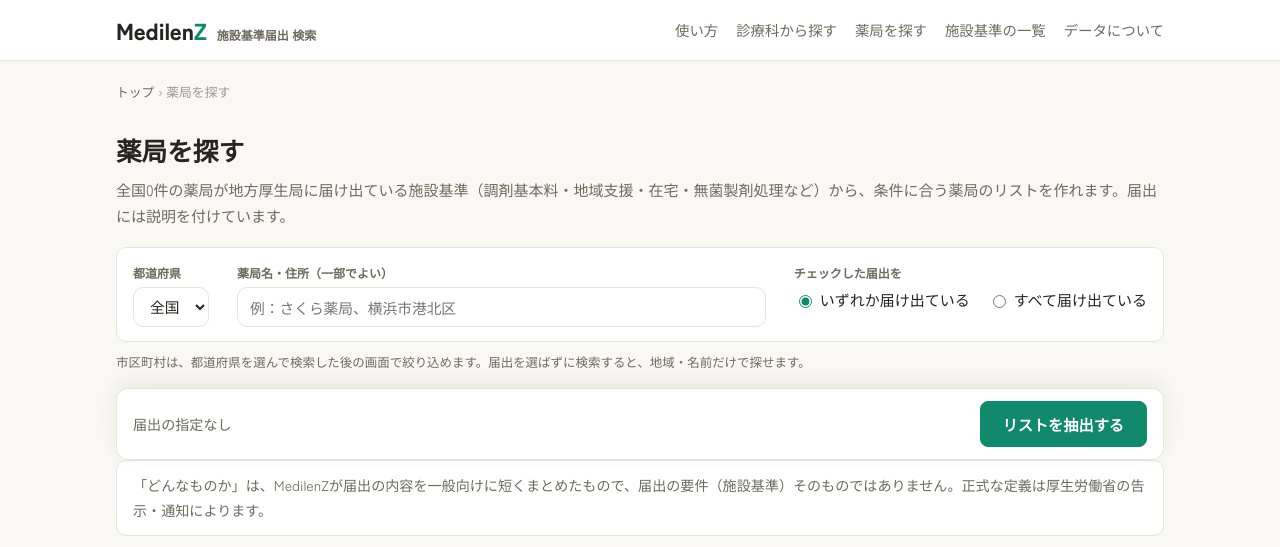
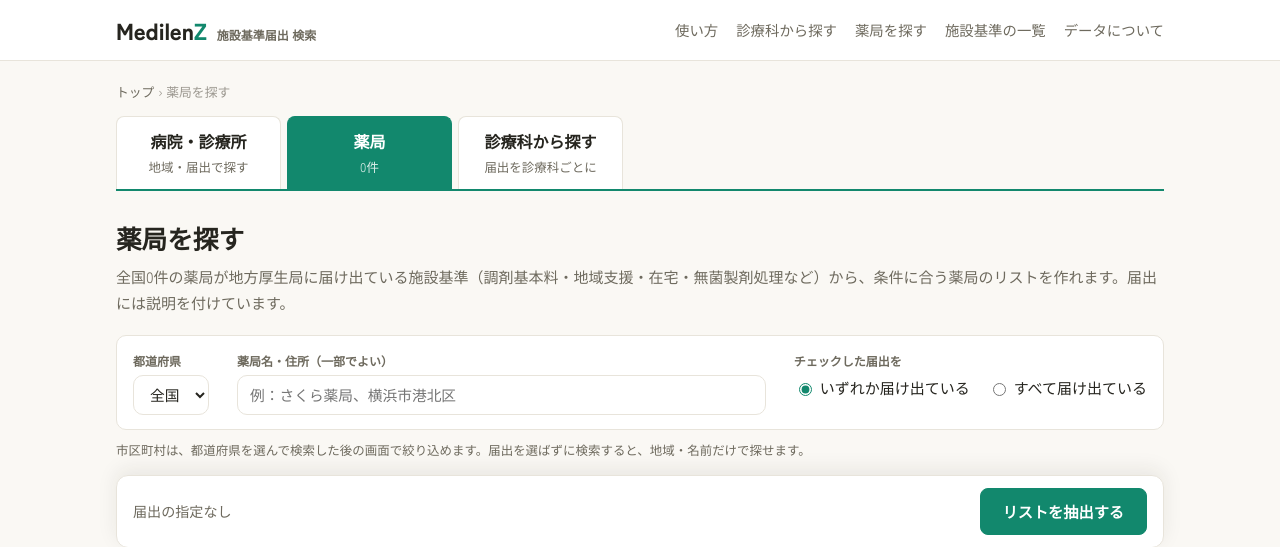
Before and after one commit to pinetinag-beep/byosho-tool, a FastAPI app: page /yakkyoku in a window 1280 px wide. Shown: the top 547 px of the page. Run offline with FastAPI, Linux system fonts and the light colour scheme; data that the repository does not hold is empty; parts of the project's set-up code (start-up, migrations or seed data) failed here and were passed over.

Commit message:
トップ・薬局・診療科のページに「探す対象」の切り替えタブを付ける
Co-Authored-By: Claude Opus 5.5 <noreply@anthropic.com>
Claude-Session: https://claude.ai/code/session_01PrmSg5isr2VYVVXUkbz6mV

```diff
--- a/kijun_web/app.py
+++ b/kijun_web/app.py
@@ -597,7 +597,11 @@ def index(request: Request):
         examples = _examples(con)
         type_counts = {r["ftype"]: r["n"] for r in con.execute("SELECT ftype, COUNT(*) AS n FROM facilities GROUP BY ftype")}
         hosp_counts = _hosp_counts(con)
-    return render(request, "index.html", cond=cond, examples=examples, type_counts=type_counts, hosp_counts=hosp_counts,
+        try:
+            n_yakkyoku = con.execute("SELECT COUNT(*) FROM y_fac").fetchone()[0]
+        except sqlite3.OperationalError:
+            n_yakkyoku = 0
+    return render(request, "index.html", cond=cond, n_yakkyoku=n_yakkyoku, examples=examples, type_counts=type_counts, hosp_counts=hosp_counts,
                   sel_items=set(cond.items), sel_kubuns=set(cond.kubuns), **ctx)
 
 
--- a/kijun_web/static/style.css
+++ b/kijun_web/static/style.css
@@ -420,3 +420,19 @@ table.mdc .hbar { display: block; height: 10px; border-radius: 0 4px 4px 0; back
   /* ヘッダーのメニューが増えたので、スマホでは1行に並べて横にスクロールできるようにする */
   .nav { width: 100%; gap: 14px; overflow-x: auto; font-size: 0.85rem; padding-bottom: 6px; -webkit-overflow-scrolling: touch; }
 }
+
+/* トップ：探す対象の切り替え（病院・診療所／薬局／診療科） */
+.kind-tabs { display: flex; gap: 0; border-bottom: 2px solid var(--brand); margin: 4px 0 22px; }
+.kind-tab { display: flex; flex-direction: column; align-items: center; justify-content: center; gap: 2px;
+  min-width: 11em; padding: 10px 22px; border: 1px solid var(--line); border-bottom: none; border-radius: 8px 8px 0 0;
+  margin-right: 6px; background: var(--card); color: var(--ink); text-decoration: none; }
+.kind-tab b { font-size: 1rem; }
+.kind-tab .kt-n { font-size: 0.78rem; color: var(--ink-muted); }
+a.kind-tab:hover { border-color: var(--brand); color: var(--brand); }
+.kind-tab.cur { background: var(--brand); border-color: var(--brand); color: #fff; }
+.kind-tab.cur .kt-n { color: rgba(255,255,255,.85); }
+@media (max-width: 640px) {
+  .kind-tab { min-width: 0; flex: 1; padding: 8px 6px; margin-right: 4px; }
+  .kind-tab b { font-size: 0.9rem; }
+  .kind-tab .kt-n { font-size: 0.7rem; text-align: center; }
+}
--- a/kijun_web/templates/index.html
+++ b/kijun_web/templates/index.html
@@ -2,6 +2,11 @@
 {% block title %}施設基準届出データベース — 全国の病院・診療所を条件で抽出・CSVダウンロード{% endblock %}
 {% block canonical %}/{% endblock %}
 {% block content %}
+<nav class="kind-tabs" aria-label="探す対象" data-ga-sec="top_kind_tabs">
+  <span class="kind-tab cur" aria-current="page"><b>病院・診療所</b><span class="kt-n">{{ "{:,}".format(meta.n_facilities|int) }}件</span></span>
+  {% if n_yakkyoku %}<a class="kind-tab" href="/yakkyoku"><b>薬局</b><span class="kt-n">{{ "{:,}".format(n_yakkyoku) }}件</span></a>{% endif %}
+  <a class="kind-tab" href="/specialty"><b>診療科から探す</b><span class="kt-n">届出を診療科ごとに</span></a>
+</nav>
 <section class="db-head">
   <h1>施設基準届出データベース</h1>
   <ul class="db-notes">
--- a/kijun_web/templates/specialty.html
+++ b/kijun_web/templates/specialty.html
@@ -3,6 +3,11 @@
 {% block description %}循環器内科・消化器外科・眼科など33の診療科・分野ごとに、その診療科の特徴を示す施設基準の届出を、どんな手術・検査・治療かの説明つきで一覧にしました。チェックした届出を届け出ている病院・診療所のリストを作れます。{% endblock %}
 {% block content %}
 <p class="crumbs"><a href="/">トップ</a> › 診療科から探す</p>
+<nav class="kind-tabs" aria-label="探す対象" data-ga-sec="kind_tabs">
+  <a class="kind-tab" href="/"><b>病院・診療所</b><span class="kt-n">地域・届出で探す</span></a>
+  <a class="kind-tab" href="/yakkyoku"><b>薬局</b><span class="kt-n">調剤基本料・加算で探す</span></a>
+  <span class="kind-tab cur" aria-current="page"><b>診療科から探す</b><span class="kt-n">届出を診療科ごとに</span></span>
+</nav>
 <h1>診療科から探す</h1>
 <p class="lead">診療科ごとに、その診療科の特徴を示す施設基準の届出を並べています。説明を見ながらチェックを入れ、「リストを抽出する」を押すと、チェックした届出を届け出ている医療機関のリストを作れます。</p>
 <div class="note small">診療科への分け方と説明は、届出名称をもとに<strong>MedilenZが作ったもの</strong>です（公式の分類ではありません）。説明は、どんな手技・検査・治療・体制かを短くまとめたもので、届出の要件（施設基準）そのものではありません。届出が要らない手術・治療（ふつうのカテーテル治療・胃の内視鏡切除など）は名簿に載らないため、ここにもありません。届出があっても、診療の量（件数）は分かりません。</div>
--- a/kijun_web/templates/y_index.html
+++ b/kijun_web/templates/y_index.html
@@ -3,6 +3,11 @@
 {% block description %}全国{{ "{:,}".format(n_total) }}件の薬局の施設基準の届出（調剤基本料、地域支援・医薬品供給対応体制加算、在宅、無菌製剤処理など）を都道府県・市区町村・届出から無料で検索。条件に合う薬局のリストはCSVでダウンロードできます。{% endblock %}
 {% block content %}
 <p class="crumbs"><a href="/">トップ</a> › 薬局を探す</p>
+<nav class="kind-tabs" aria-label="探す対象" data-ga-sec="kind_tabs">
+  <a class="kind-tab" href="/"><b>病院・診療所</b><span class="kt-n">地域・届出で探す</span></a>
+  <span class="kind-tab cur" aria-current="page"><b>薬局</b><span class="kt-n">{{ "{:,}".format(n_total) }}件</span></span>
+  <a class="kind-tab" href="/specialty"><b>診療科から探す</b><span class="kt-n">届出を診療科ごとに</span></a>
+</nav>
 <h1>薬局を探す</h1>
 <p class="lead">全国{{ "{:,}".format(n_total) }}件の薬局が地方厚生局に届け出ている施設基準（調剤基本料・地域支援・在宅・無菌製剤処理など）から、条件に合う薬局のリストを作れます。届出には説明を付けています。</p>
 
```
